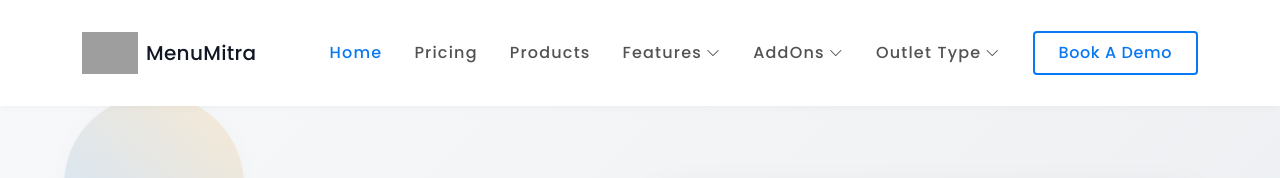
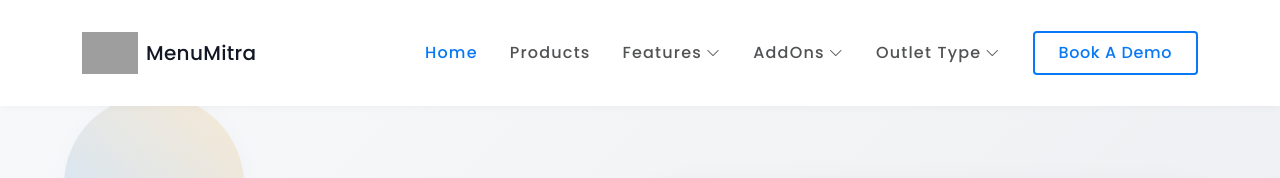
Before and after one commit to Shekru-Labs-India/menumitra_website, a React (Create React App) app: page / in a window 1280 px wide. Shown: the top 178 px of the page. Built offline with nearby package versions, Linux system fonts and the light colour scheme; grey boxes are pictures that could not be loaded.

Commit message:
removed pricing form header and footer !

```diff
--- a/src/components/Footer.jsx
+++ b/src/components/Footer.jsx
@@ -80,7 +80,7 @@ const Footer = () => {
                   <h3 className="text-primary mb-4">Utility</h3>
                   <ul className="footer-links">
                     <li><Link to="/"><i className="fa-solid fa-chevron-right me-2"></i>Home</Link></li>
-                    <li><Link to="/pricing"><i className="fa-solid fa-chevron-right me-2"></i>Pricing</Link></li>
+                    {/* <li><Link to="/pricing"><i className="fa-solid fa-chevron-right me-2"></i>Pricing</Link></li> */}
                     <li><Link to="/career"><i className="fa-solid fa-chevron-right me-2"></i>Career</Link></li>
                     <li><Link to="/support"><i className="fa-solid fa-chevron-right me-2"></i>Support</Link></li>
                     <li><Link to="/about_us"><i className="fa-solid fa-chevron-right me-2"></i>About</Link></li>
--- a/src/components/Header.jsx
+++ b/src/components/Header.jsx
@@ -40,12 +40,12 @@ const Header = () => {
                   Home
                 </Link>
               </li>
-
+{/*
               <li className="nav-item mx-lg-2">
                 <Link className={`nav-link ${isActive("/pricing") ? "active text-primary" : ""}`} to="/pricing">
                   Pricing
                 </Link>
-              </li>
+              </li> */}
               <li className="nav-item mx-lg-2">
                 <Link className={`nav-link ${isActive("/apps") ? "active text-primary" : ""}`} to="/products">
                   Products
```
